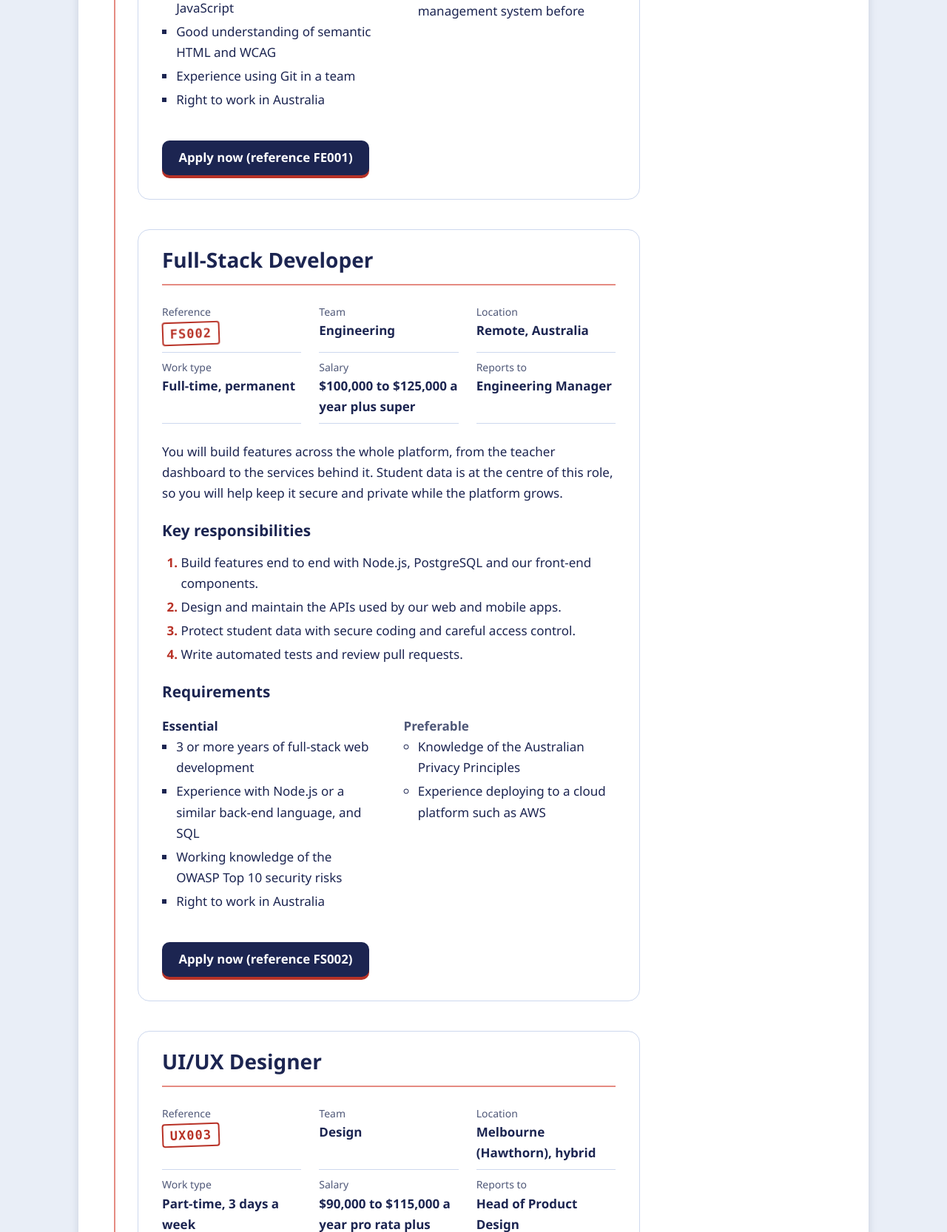
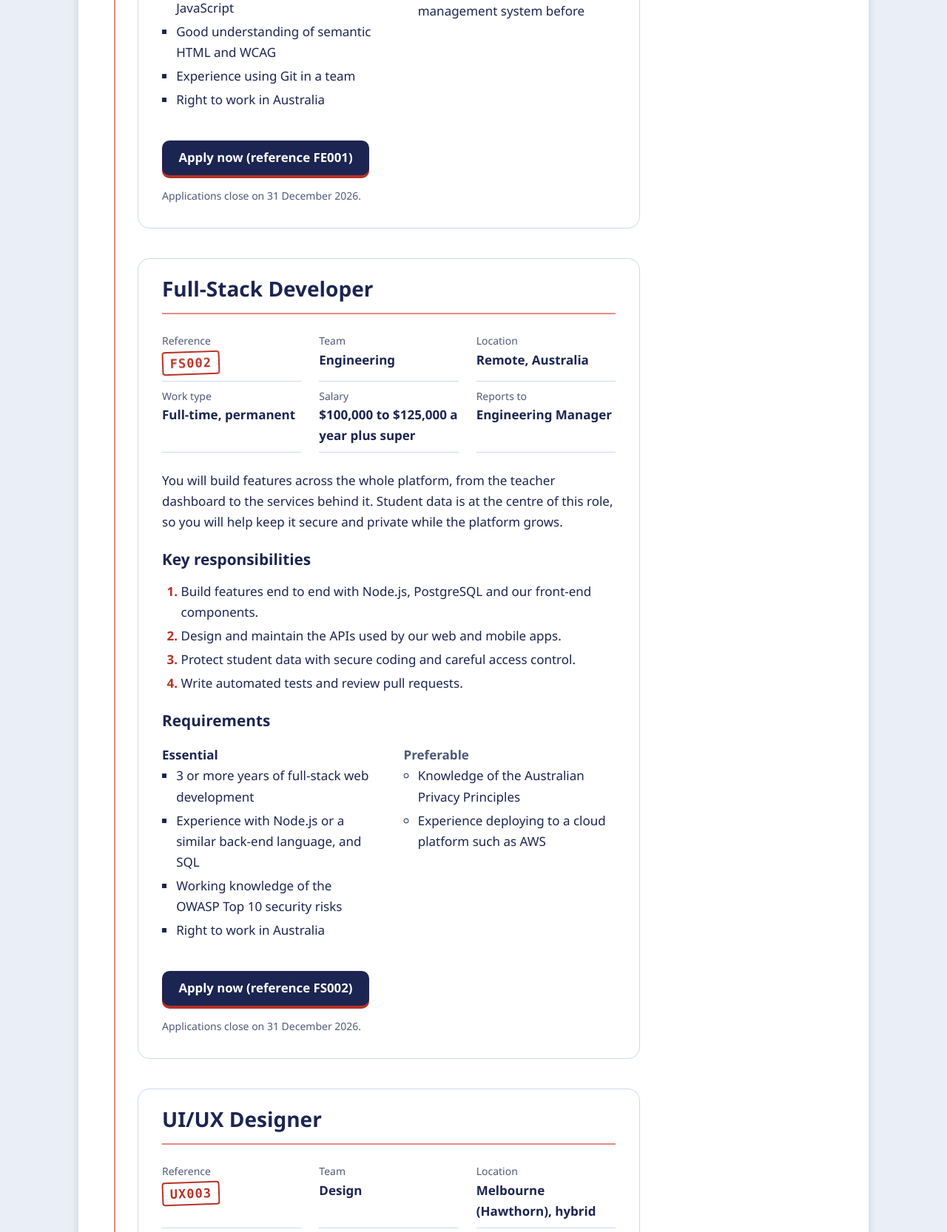
Before and after one commit to NDVinh25050803/cos10026-project2, a PHP site: page /jobs.php in a window 1280 px wide. Shown: the part 1531-3197 px from the top of the page at 74% size. Run offline with PHP 8.4, Linux system fonts and the light colour scheme; data comes from the database, SQL or seed files in the repository; some web fonts are replaced.

Commit message:
HCM-5: review fixes - hide DB error details, block folder listing, show closing date on job cards

```diff
--- a/db_connect.php
+++ b/db_connect.php
@@ -11,3 +11,13 @@ try {
     http_response_code(500);
     exit('<p>Sorry, we can\'t reach the database right now. Please try again later.</p>');
 }
+
+// A query that fails later (e.g. a missing table): log it and show a plain
+// message instead of PHP's error with file paths and a stack trace.
+set_exception_handler(function ($e) {
+    error_log('Uncaught: ' . $e);
+    if (!headers_sent()) {
+        http_response_code(500);
+    }
+    exit('<p>Sorry, something went wrong. Please try again later.</p>');
+});
--- a/job_render.inc
+++ b/job_render.inc
@@ -19,9 +19,17 @@ $job_card_style = <<<'CSS'
       color: var(--red);
       font-weight: 700;
     }
+    .job .btn + .hint {
+      margin-top: var(--space-md);
+    }
 CSS;
 
 function h($s) { return htmlspecialchars($s, ENT_QUOTES, 'UTF-8'); }
+
+// <time> tag showing a DATE column as e.g. "31 December 2026".
+function long_date($date) {
+    return '<time datetime="' . h($date) . '">' . date('j F Y', strtotime($date)) . '</time>';
+}
 
 // Open until the end of the closing day, Melbourne time.
 function job_is_closed($closing_date) {
@@ -94,9 +102,10 @@ function render_job($job, $n) {
       </section>
 
 <?php if (job_is_closed($job['closing_date'])): ?>
-      <p class="closed">Applications closed</p>
+      <p class="closed">Applications closed on <?= long_date($job['closing_date']) ?>.</p>
 <?php else: ?>
       <a class="btn" href="apply.php?ref=<?= urlencode($job['job_ref']) ?>">Apply now (reference <?= $ref ?>)</a>
+      <p class="hint">Applications close on <?= long_date($job['closing_date']) ?>.</p>
 <?php endif; ?>
     </section>
 <?php
--- a/jobs.php
+++ b/jobs.php
@@ -22,7 +22,7 @@ include 'header.inc';
 
   <main id="main-content">
     <h1>Open positions</h1>
-    <p class="lead">SwinEduTech builds digital learning tools and inclusive online education platforms for schools and TAFEs across Australia. We have <?= count($jobs) ?> roles open in our engineering and design teams. Each one helps our platform work for every learner, including people who use screen readers, keyboards or slow internet.</p>
+    <p class="lead">SwinEduTech builds digital learning tools and inclusive online education platforms for schools and TAFEs across Australia. We have <?= count($jobs) ?> <?= count($jobs) === 1 ? 'role' : 'roles' ?> open in our engineering and design teams. Each one helps our platform work for every learner, including people who use screen readers, keyboards or slow internet.</p>
 
 <?php render_search_form($conn); ?>
 
@@ -39,13 +39,16 @@ include 'header.inc';
 <?php if (job_is_closed($close)): ?>
       <p style="font-weight: 700;">Applications closed.</p>
 <?php else: ?>
-      <p style="font-weight: 700;">All roles close on <time datetime="<?= h($close) ?>"><?= date('j F Y', strtotime($close)) ?></time>.</p>
+      <p style="font-weight: 700;">All roles close on <?= long_date($close) ?>.</p>
 <?php endif; ?>
 <?php endif; ?>
       <h3>Need an adjustment</h3>
       <p>We can give you this ad in another format or change how the interview runs. Email <a href="mailto:SWD00450@swin.edu.au">SWD00450@swin.edu.au</a>.</p>
     </aside>
 
+<?php if (!$jobs): ?>
+    <p>There are no open roles right now. Please check back soon.</p>
+<?php endif; ?>
 <?php foreach ($jobs as $i => $job) render_job($job, $i + 1); ?>
 
     <!-- Inclusive employment -->
--- a/search.php
+++ b/search.php
@@ -47,8 +47,10 @@ include 'header.inc';
 
 <?php render_search_form($conn, $values); ?>
 
-<?php if ($criteria === ''): ?>
-    <p>Showing all <?= count($jobs) ?> jobs.</p>
+<?php if (!$jobs && $criteria === ''): ?>
+    <p>There are no open roles right now. Please check back soon.</p>
+<?php elseif ($criteria === ''): ?>
+    <p>Showing all <?= count($jobs) ?> <?= count($jobs) === 1 ? 'job' : 'jobs' ?>.</p>
 <?php elseif ($jobs): ?>
     <p><?= count($jobs) ?> <?= count($jobs) === 1 ? 'job matches' : 'jobs match' ?> <?= $criteria ?>.</p>
 <?php else: ?>
```
Also changed, not shown: .htaccess.
